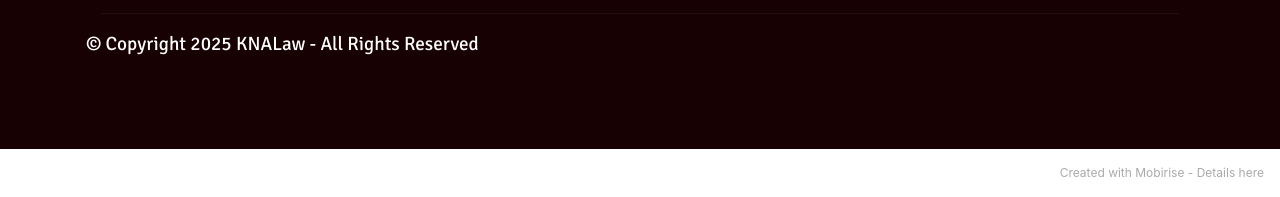
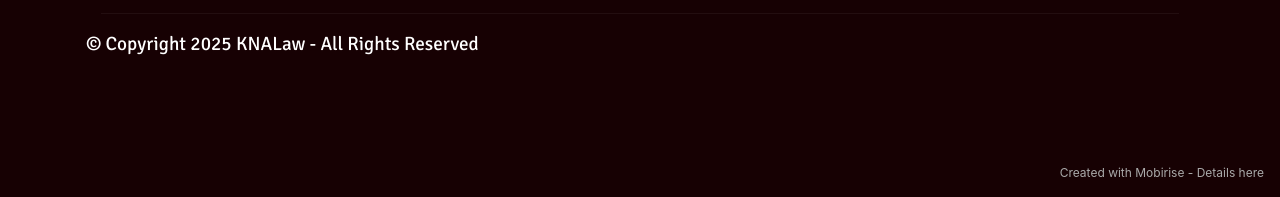
Before and after one commit to KNA-LAW/WorkForce, a plain HTML site: page index.html in a window 1280 px wide. Shown: the part 4673-4870 px from the top of the page. Drawn offline with nearby package versions, Linux system fonts and the light colour scheme; a web font is replaced by a local one.

Commit message:
Update index.html

```diff
--- a/index.html
+++ b/index.html
@@ -293,7 +293,7 @@
             </div>
         </div>
     </div>
-</section><section style="background-color: #fff; font-family: -apple-system, BlinkMacSystemFont, 'Segoe UI', 'Roboto', 'Helvetica Neue', Arial, sans-serif; color:#aaa; font-size:12px; padding: 0; align-items: center; display: flex;"><a href="https://mobirise.site/b" style="flex: 1 1; height: 3rem; padding-left: 1rem;"></a><p style="flex: 0 0 auto; margin:0; padding-right:1rem;">Created with Mobirise - <a href="https://mobirise.site/m" style="color:#aaa;">Details here</a></p></section><script src="assets/web/assets/jquery/jquery.min.js"></script>  <script src="assets/popper/popper.min.js"></script>  <script src="assets/tether/tether.min.js"></script>  <script src="assets/bootstrap/js/bootstrap.min.js"></script>  <script src="assets/smoothscroll/smooth-scroll.js"></script>  <script src="assets/viewportchecker/jquery.viewportchecker.js"></script>  <script src="assets/parallax/jarallax.min.js"></script>  <script src="assets/playervimeo/vimeo_player.js"></script>  <script src="assets/formstyler/jquery.formstyler.js"></script>  <script src="assets/formstyler/jquery.formstyler.min.js"></script>  <script src="assets/datepicker/jquery.datetimepicker.full.js"></script>  <script src="assets/theme/js/script.js"></script>  <script src="assets/formoid/formoid.min.js"></script>
+</section><section style="background-color: #170103; font-family: -apple-system, BlinkMacSystemFont, 'Segoe UI', 'Roboto', 'Helvetica Neue', Arial, sans-serif; color:#aaa; font-size:12px; padding: 0; align-items: center; display: flex;"><a href="https://mobirise.site/b" style="flex: 1 1; height: 3rem; padding-left: 1rem;"></a><p style="flex: 0 0 auto; margin:0; padding-right:1rem;">Created with Mobirise - <a href="https://mobirise.site/m" style="color:#aaa;">Details here</a></p></section><script src="assets/web/assets/jquery/jquery.min.js"></script>  <script src="assets/popper/popper.min.js"></script>  <script src="assets/tether/tether.min.js"></script>  <script src="assets/bootstrap/js/bootstrap.min.js"></script>  <script src="assets/smoothscroll/smooth-scroll.js"></script>  <script src="assets/viewportchecker/jquery.viewportchecker.js"></script>  <script src="assets/parallax/jarallax.min.js"></script>  <script src="assets/playervimeo/vimeo_player.js"></script>  <script src="assets/formstyler/jquery.formstyler.js"></script>  <script src="assets/formstyler/jquery.formstyler.min.js"></script>  <script src="assets/datepicker/jquery.datetimepicker.full.js"></script>  <script src="assets/theme/js/script.js"></script>  <script src="assets/formoid/formoid.min.js"></script>
 
 
  <div id="scrollToTop" class="scrollToTop mbr-arrow-up"><a style="text-align: center;"><i class="mbr-arrow-up-icon mbr-arrow-up-icon-cm cm-icon cm-icon-smallarrow-up"></i></a></div>
```
